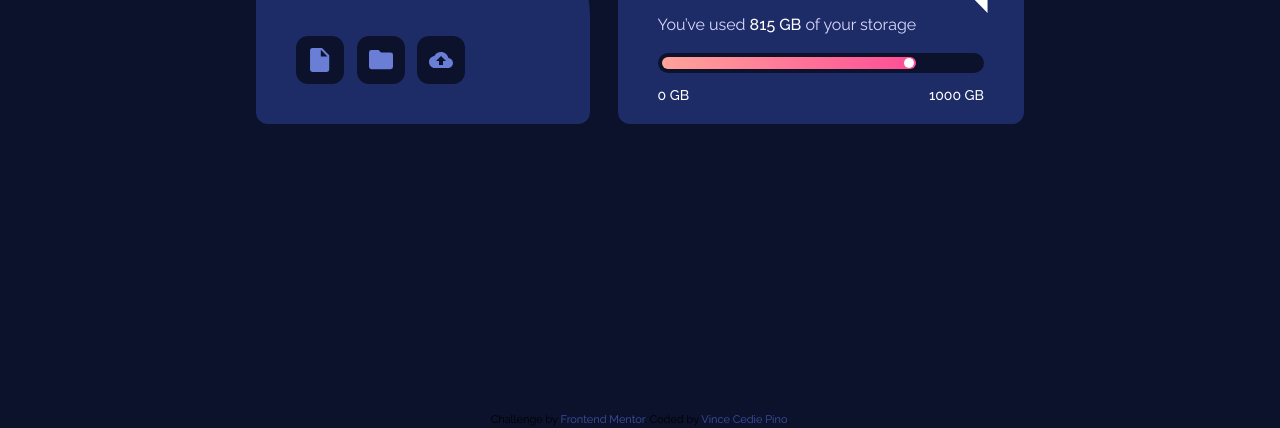
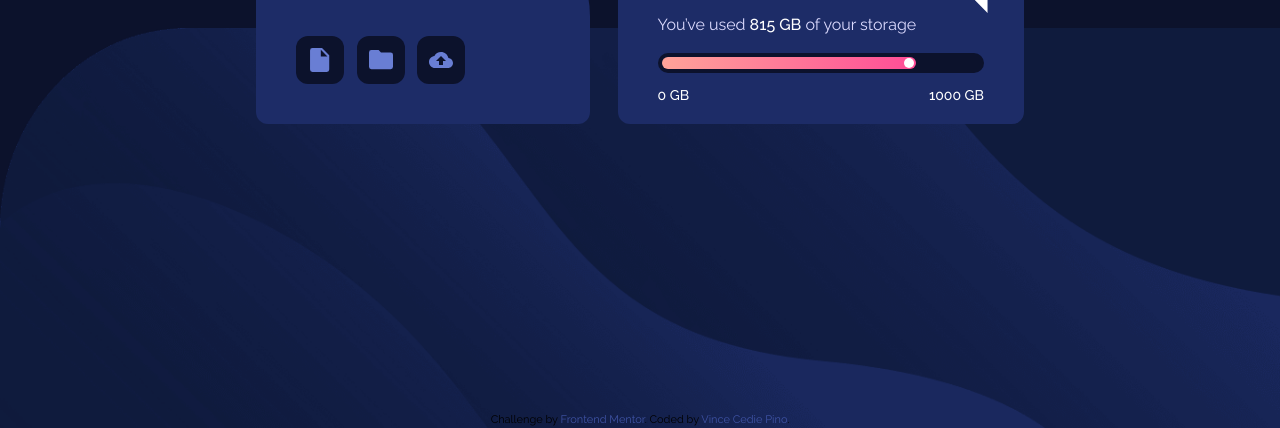
Before and after one commit to vince-pino/fem-fylo-data-storage-component, a website: page index.html in a window 1280 px wide. Shown: the part 372-800 px from the top of the page. Drawn offline with Linux system fonts and the light colour scheme; the site is published under a folder, as on GitHub Pages, so addresses that start at the root find nothing; files whose address does not match are found by name.

Commit message:
fix url path for bg image

```diff
--- a/index.html
+++ b/index.html
@@ -19,7 +19,7 @@
     .attribution a { color: hsl(228, 45%, 44%); }
   </style>
 </head>
-<body class="font-raleway h-screen flex flex-col items-center justify-center bg-[url('/images/bg-mobile.png')] bg-cover md:bg-[url('/images/bg-desktop.png')] bg-no-repeat md:bg-[length:100%_50%] md:bg-bottom md:bg-[hsl(229,57%,11%)]">
+<body class="font-raleway h-screen flex flex-col items-center justify-center bg-[url('images/bg-mobile.png')] bg-cover md:bg-[url('images/bg-desktop.png')] bg-no-repeat md:bg-[length:100%_50%] md:bg-bottom md:bg-[hsl(229,57%,11%)]">
 
   <main class="m-auto flex flex-col gap-5 justify-center items-center md:flex-row md:w-3/5 md:gap-7">
     <section class="flex flex-col bg-[hsl(228,56%,26%)] w-full p-10 gap-10 rounded-tl-xl rounded-tr-[100px] rounded-bl-xl rounded-br-xl md:self-end md:w-4/5">
```
Also changed, not shown: src/output.css.
